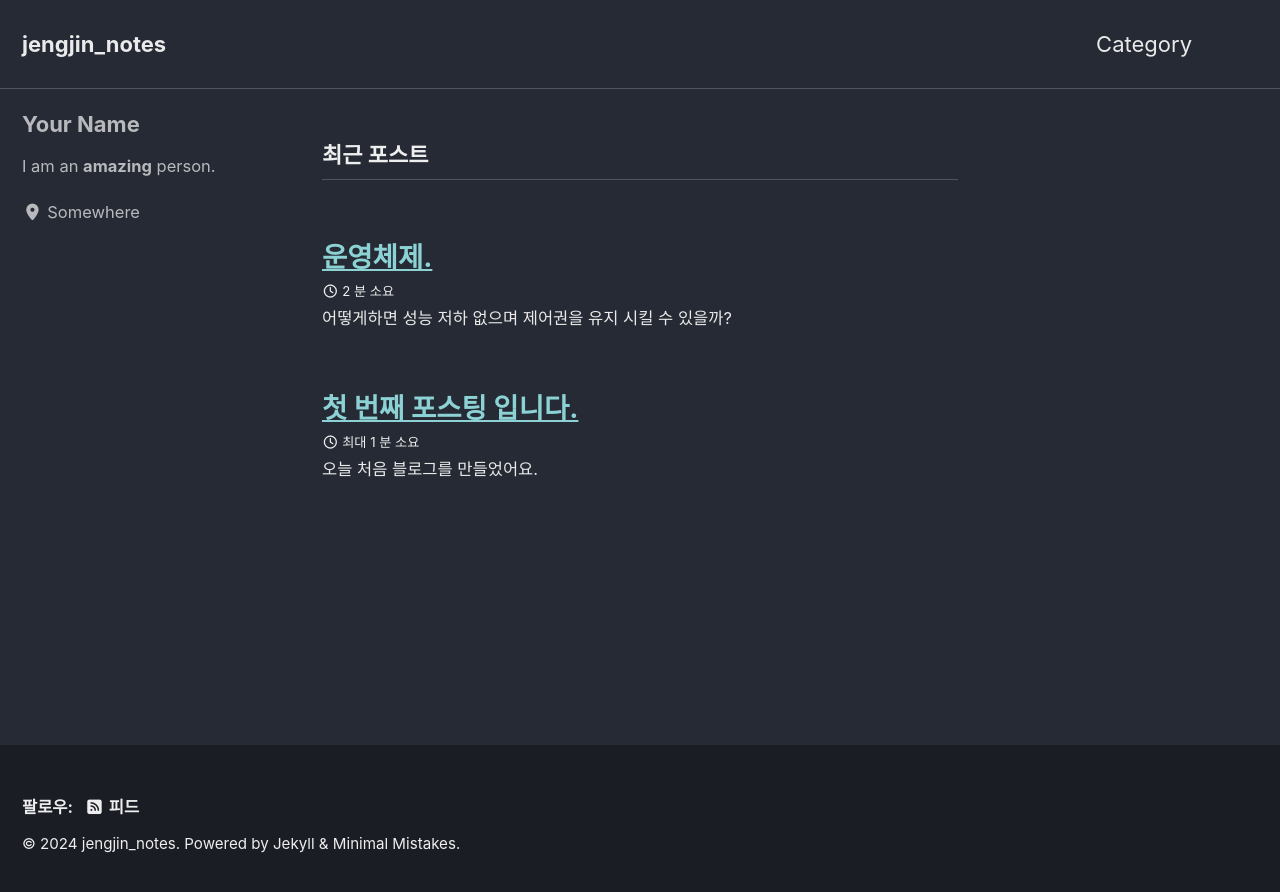
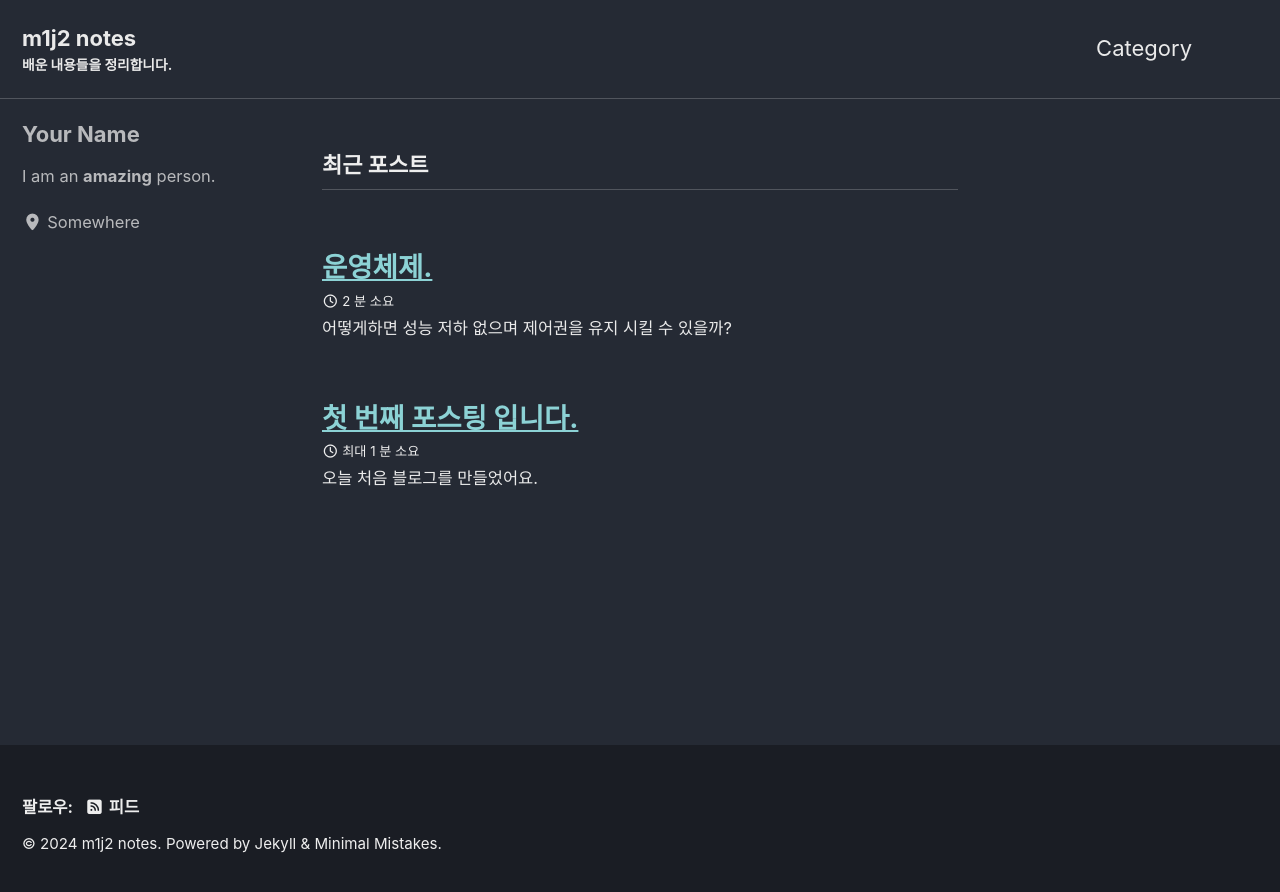
Before and after one commit to jengjin/jemoon.github.io, a Jekyll site: the page built from index.html, in a window 1280 px wide. Shown: the top 892 px of the page. Built offline with Jekyll 4.4.1, drawn with Linux system fonts in a browser that asks for light colours; cached includes are drawn as plain includes; the list of posts is cut into pages by our own code.

Commit message:
title test

```diff
--- a/_config.yml
+++ b/_config.yml
@@ -17,11 +17,11 @@ minimal_mistakes_skin    : "dark" # "air", "aqua", "contrast", "dark", "dirt", "
 # Site Settings
 locale                   : "ko-KR"
 rtl                      : # true, false (default) # turns direction of the page into right to left for RTL languages
-title                    : "jengjin_notes"
-title_separator          : "-"
-subtitle                 : # site tagline that appears below site title in masthead
-name                     : "Your Name"
-description              : "An amazing website."
+title                    : "m1j2 notes"
+title_separator          : "|"
+subtitle                 : " 배운 내용들을 정리합니다."
+name                     : "jeong jin"
+description              : "jeong jin github pages"
 url                      : "https://jengjin.github.io"
 baseurl                  : # the subpath of your site, e.g. "/blog"
 repository               : # GitHub username/repo-name e.g. "mmistakes/minimal-mistakes"
```
